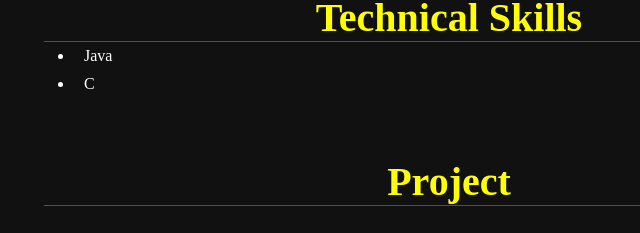
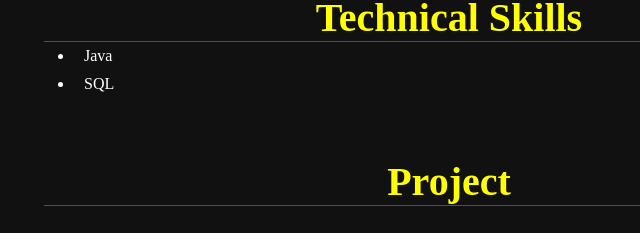
Before and after one commit to SahanaHV/sahana.github.io, a plain HTML site: page index.html in a window 1280 px wide. Shown: the part 932-1165 px from the top of the page, 366-1006 px from the left. Drawn offline with Linux system fonts and the light colour scheme.

Commit message:
Update index.html

```diff
--- a/index.html
+++ b/index.html
@@ -74,7 +74,7 @@
  <div>
  <ul id="lis">
  <li>Java</li>
- <li>C</li>
+ <li>SQL</li>
  </ul>
 </div>
 </section>
```
